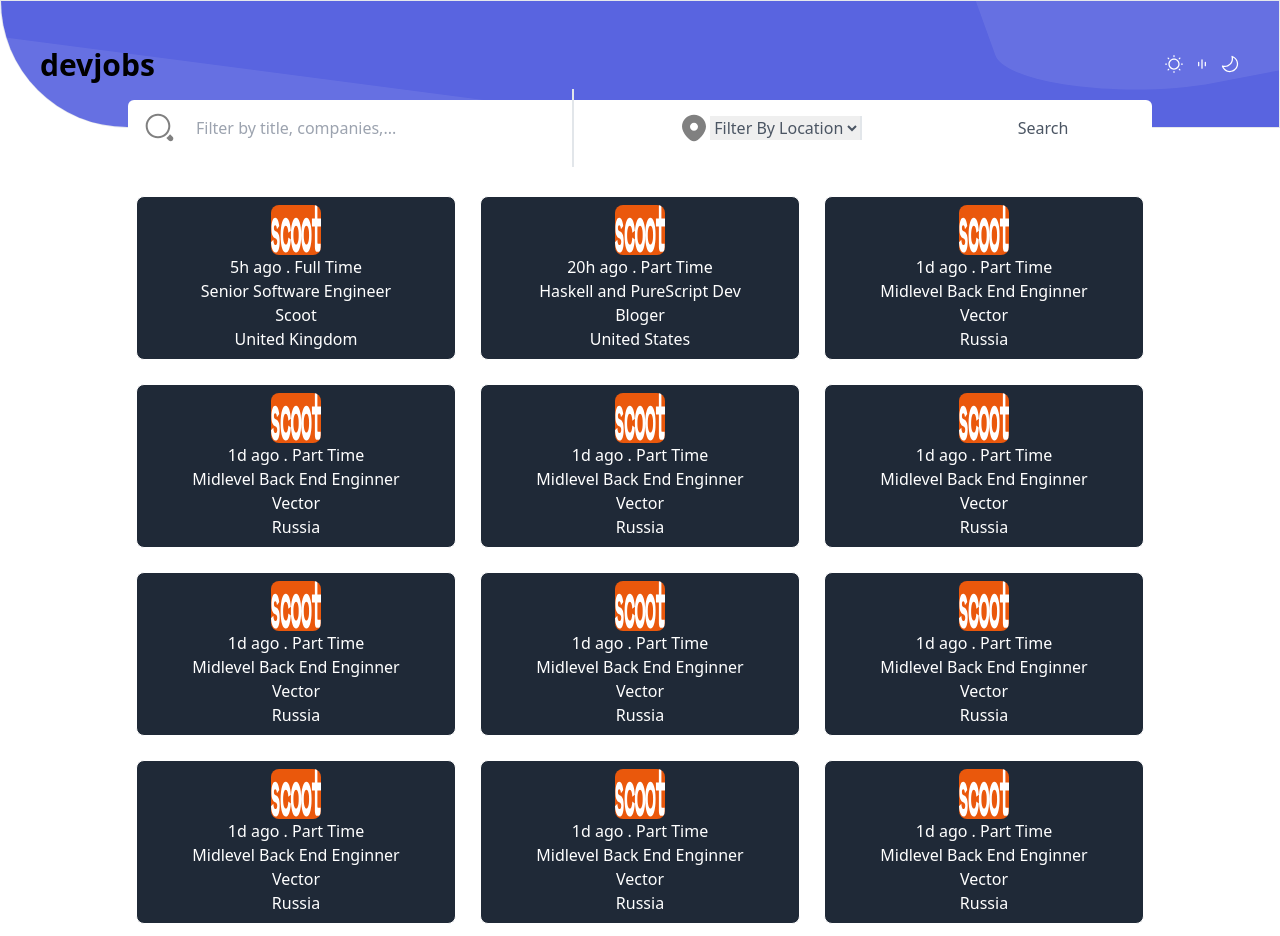
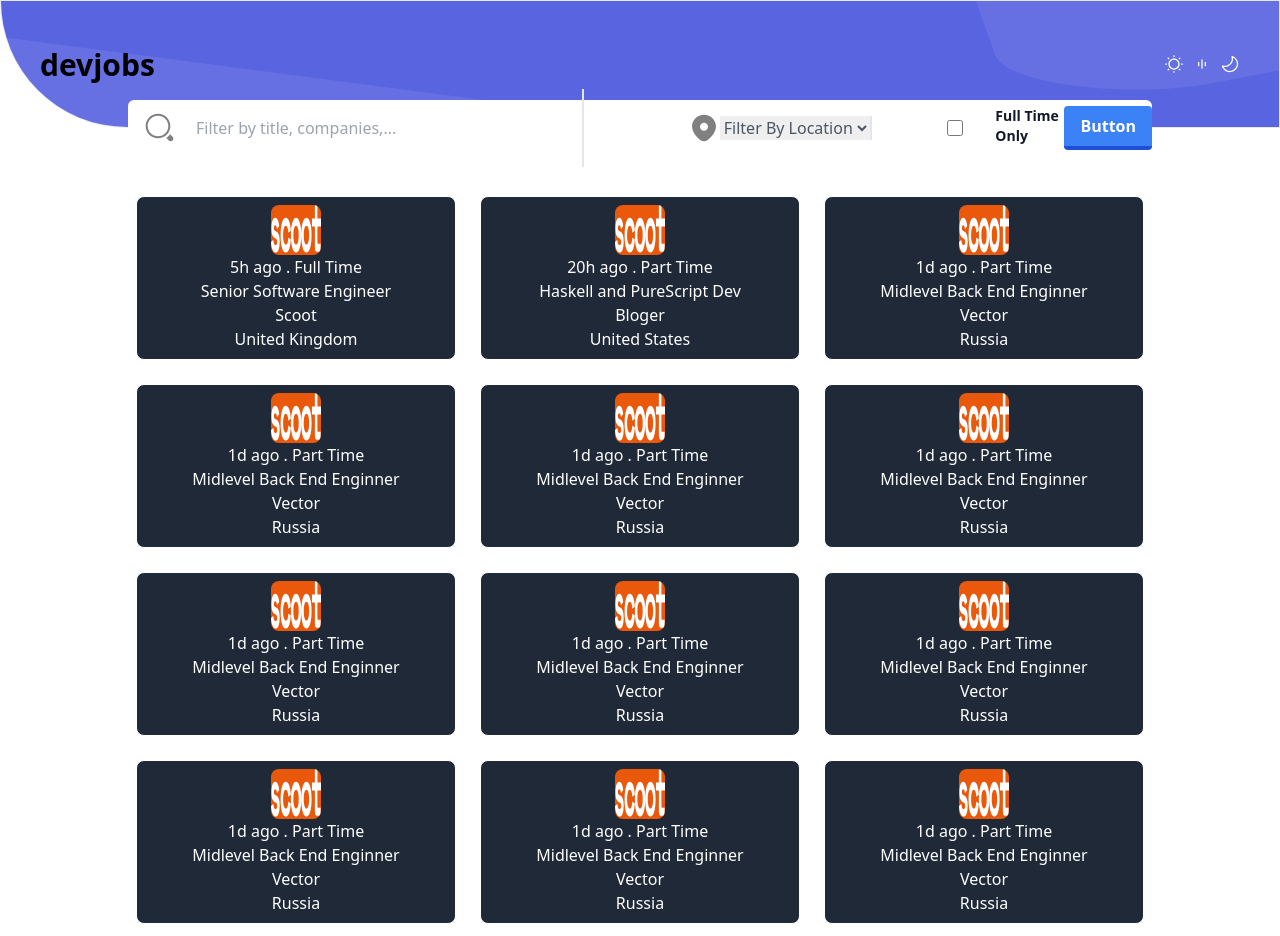
Before and after one commit to Code-Coterie-Team/dev-jobs, a React (Vite) app: page / in a window 1280 px wide. Built offline with nearby package versions, Linux system fonts and the light colour scheme.

Commit message:
add btn 3D

```diff
--- a/src/components/Search.jsx
+++ b/src/components/Search.jsx
@@ -21,7 +21,9 @@
 
         <div className="flex justify-around items-center">
           <img src={location} alt="location" className="h-8 w-9" />
-          <select className="basis-1/4 border-r-2 border-[#E2E6EA] text-gray-600"> {/* تغییر رنگ متن در انتخاب */}
+          <select className="basis-1/4 border-r-2 border-[#E2E6EA] text-gray-600">
+            {" "}
+            {/* تغییر رنگ متن در انتخاب */}
             <option>Filter By Location</option>
             <option>Germany</option>
             <option>Japan</option>
@@ -32,7 +34,26 @@
           </select>
         </div>
 
-        <button className="basis-1/4 text-gray-600 hover:text-gray-800">Search</button> {/* تغییر رنگ متن در دکمه */}
+        <div class="flex">
+          <div class="flex items-center justify-between">
+            <input
+              id="helper-checkbox"
+              aria-describedby="helper-checkbox-text"
+              type="checkbox"
+              value=""
+              class="w-4 h-4 text-blue-600 bg-gray-100 border-gray-300 rounded focus:ring-blue-500 dark:focus:ring-blue-600 dark:ring-offset-gray-800 focus:ring-2 dark:bg-gray-700 dark:border-gray-600"
+            ></input>
+          </div>
+          <div class="ms-8 text-sm">
+            <label for="helper-checkbox" class="font-bold text-gray-900 flex">
+              Full Time Only
+            </label>
+          </div>
+
+          <button class="bg-blue-500 hover:bg-blue-400 text-white font-bold py-2 px-4 border-b-4 border-blue-700 hover:border-blue-500 rounded">
+            Button
+          </button>
+        </div>
       </div>
     </div>
   );
```
